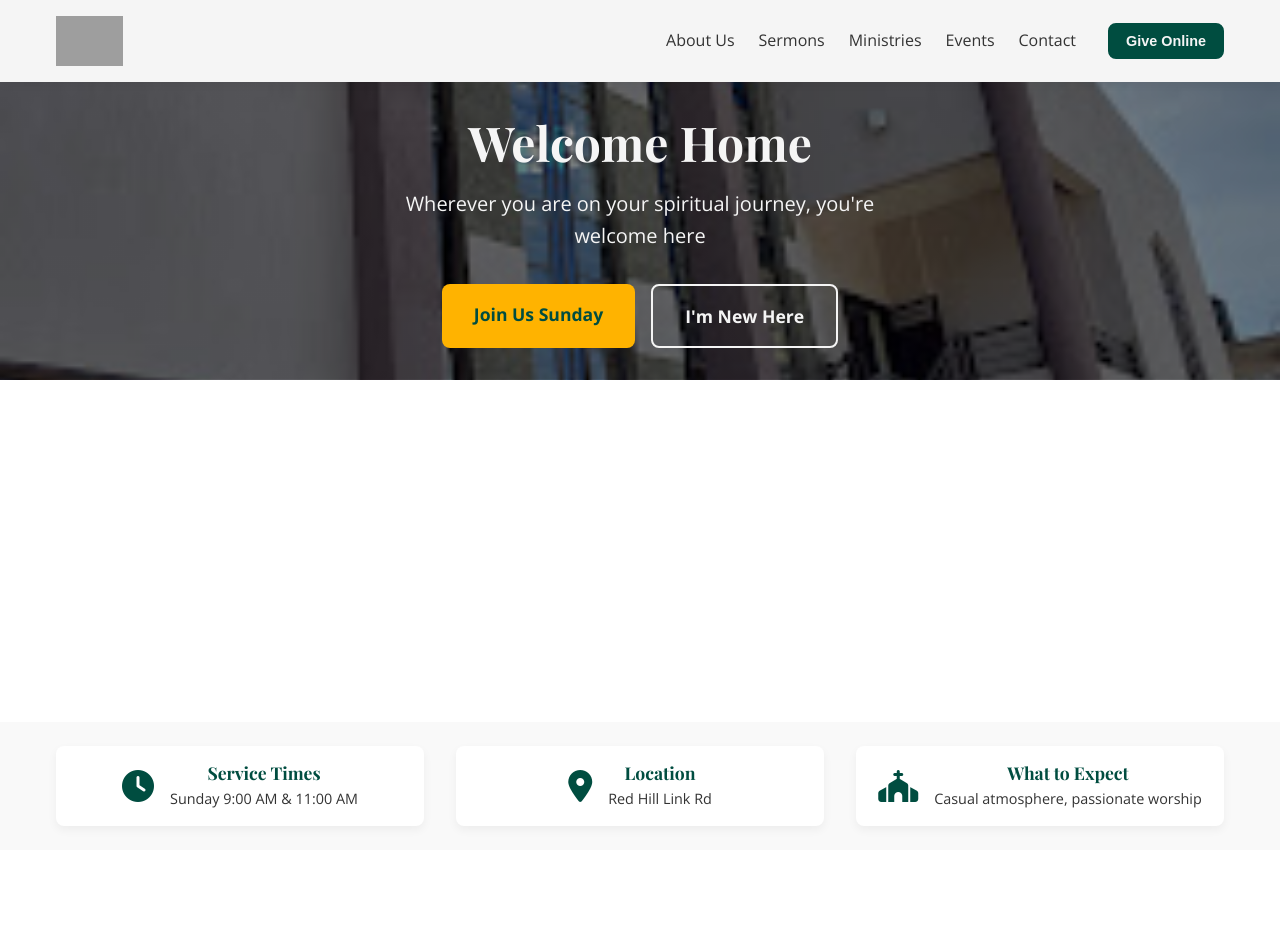
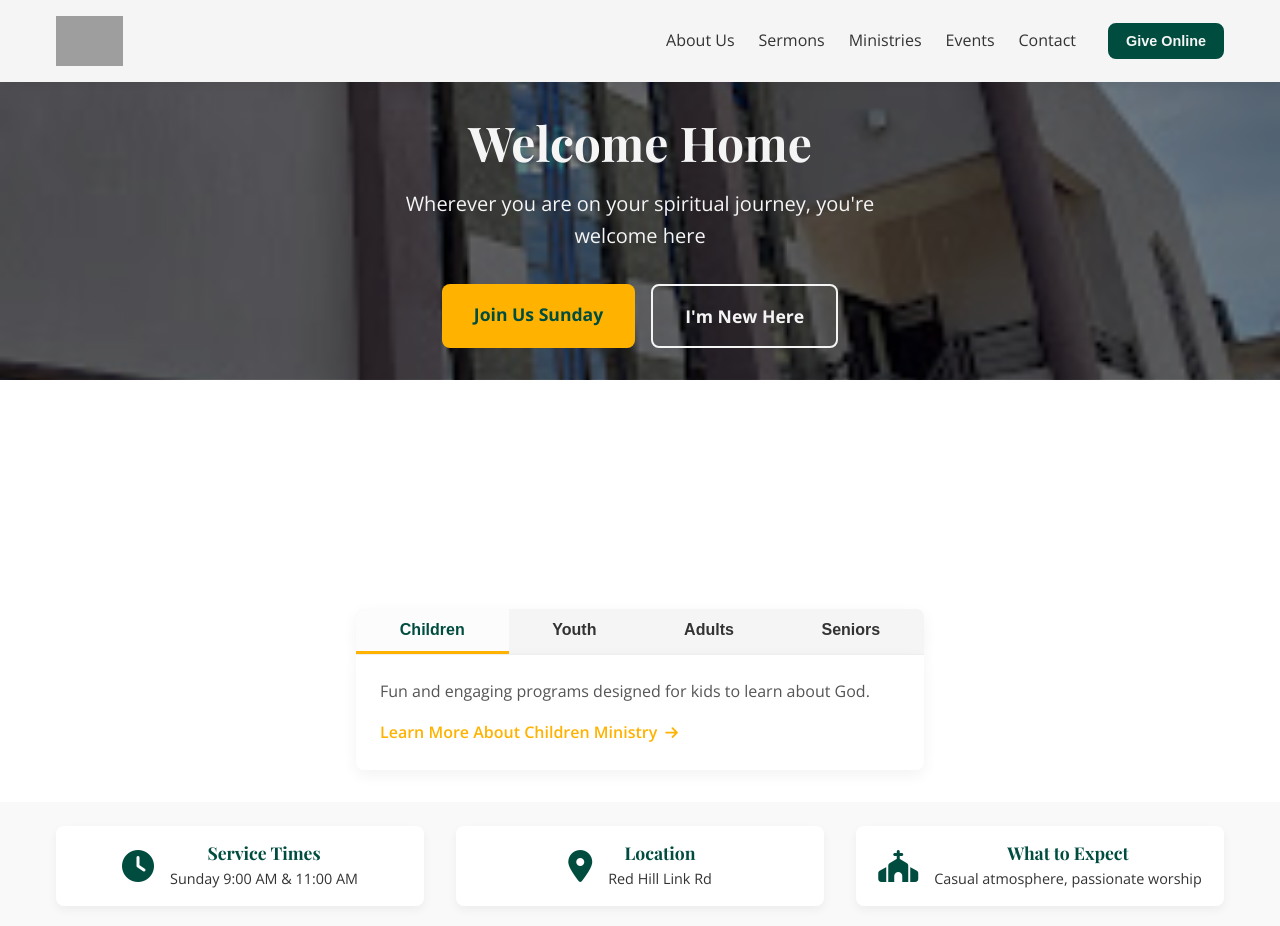
Before and after one commit to Jjumaaa/PCEA-NYARI, a React (Create React App) app: page / in a window 1280 px wide. Shown: the top 926 px of the page. Before the commit the page ends 850 px from the top, so only its background shows below. Built offline with nearby package versions, Linux system fonts and the light colour scheme; grey boxes are pictures that could not be loaded.

Commit message:
More edits to remove blank white part

```diff
--- /dev/null
+++ b/src/components/Common/MinistryTabs.js
@@ -0,0 +1,49 @@
+import React, { useState } from 'react';
+import { Link } from 'react-router-dom';
+import styles from './MinistryTabs.module.css';
+
+const MinistryTabs = () => {
+    // State to track the currently active tab
+    const [activeTab, setActiveTab] = useState('Children');
+
+    // Sample data for the tabs
+    const tabs = [
+        { name: 'Children', content: 'Fun and engaging programs designed for kids to learn about God.' },
+        { name: 'Youth', content: 'A dynamic group focusing on spiritual growth and building community for teens.' },
+        { name: 'Adults', content: 'Weekly small groups and Bible studies to deepen faith and fellowship.' },
+        { name: 'Seniors', content: 'Fellowship opportunities and support for our cherished older members.' },
+    ];
+
+    // Find the content for the active tab
+    const currentContent = tabs.find(tab => tab.name === activeTab)?.content;
+
+    return (
+        <div className={styles.ministryTabsContainer}>
+            <div className={styles.tabNav}>
+                {tabs.map((tab) => (
+                    <button
+                        key={tab.name}
+                        // Apply the active style if the tab name matches the state
+                        className={`${styles.tabButton} ${activeTab === tab.name ? styles.active : ''}`}
+                        onClick={() => setActiveTab(tab.name)}
+                        aria-selected={activeTab === tab.name}
+                        role="tab"
+                    >
+                        {tab.name}
+                    </button>
+                ))}
+            </div>
+
+            {/* The content panel that changes based on the active tab */}
+            <div className={styles.tabContent} role="tabpanel">
+                <p>{currentContent}</p>
+                {/* Add a button linking to the full ministries page */}
+                <Link to="/ministries" className={styles.contentLink}>
+                    Learn More About {activeTab} Ministry <i className="fas fa-arrow-right"></i>
+                </Link>
+            </div>
+        </div>
+    );
+};
+
+export default MinistryTabs;
--- /dev/null
+++ b/src/components/Common/MinistryTabs.module.css
@@ -0,0 +1,73 @@
+/* --- Tab Navigation Styles --- */
+.ministryTabsContainer {
+    width: 100%;
+    max-width: 600px;
+    margin: 2rem auto;
+}
+
+.tabNav {
+    display: flex;
+    justify-content: space-between;
+    background-color: var(--color-light-text); /* White background for the bar */
+    border-radius: var(--border-radius) var(--border-radius) 0 0;
+    overflow: hidden; /* Ensures buttons don't bleed out */
+    box-shadow: 0 5px 15px rgba(0, 0, 0, 0.05);
+}
+
+.tabButton {
+    flex-grow: 1;
+    padding: 0.75rem 1rem;
+    font-size: 1rem;
+    font-weight: 600;
+    text-align: center;
+    background-color: transparent;
+    border: none;
+    border-bottom: 3px solid transparent;
+    color: var(--color-text);
+    cursor: pointer;
+    transition: all 0.2s ease;
+}
+
+.tabButton:hover:not(.active) {
+    background-color: #f5f5f5;
+    color: var(--color-primary);
+}
+
+/* Active Tab Style */
+.tabButton.active {
+    color: var(--color-primary);
+    border-bottom: 3px solid var(--color-secondary); /* Highlight color */
+    background-color: #fcfcfc;
+}
+
+/* --- Tab Content Styles --- */
+.tabContent {
+    background-color: var(--color-background);
+    padding: 1.5rem;
+    border-radius: 0 0 var(--border-radius) var(--border-radius);
+    box-shadow: 0 5px 15px rgba(0, 0, 0, 0.05);
+    border-top: 1px solid #eee;
+}
+
+.tabContent p {
+    margin-bottom: 1rem;
+    line-height: 1.6;
+    color: #555;
+}
+
+.contentLink {
+    color: var(--color-secondary);
+    font-weight: 600;
+    text-decoration: none;
+    display: inline-flex;
+    align-items: center;
+}
+
+.contentLink i {
+    margin-left: 0.5rem;
+    font-size: 0.9rem;
+}
+
+.contentLink:hover {
+    color: var(--color-primary);
+}
--- a/src/pages/Home.js
+++ b/src/pages/Home.js
@@ -1,13 +1,24 @@
+// src/pages/Home.js
+
 import React from 'react';
 import { Link } from 'react-router-dom';
-import styles from './Home.module.css'; // Assume Home.module.css exists
+import styles from './Home.module.css';
+import MinistryTabs from '../components/Common/MinistryTabs'; // Line 4: MinistryTabs is imported
 
-// NOTE: All image paths must be accessible in your public folder (e.g., public/images/exterior.jpg)
+// Reusable component for the info cards at the bottom (unchanged)
+// const InfoCard = ({ iconClass, title, text }) => (
+//     <div className={styles.infoCard}>
+//         <div className={styles.iconWrapper}>
+//             <i className={`fas ${iconClass}`}></i>
+//         </div>
+//         <h4>{title}</h4>
+//         <p>{text}</p>
+//     </div>
+// );
+
 const HeroSection = () => {
     return (
         <section id="home" className={styles.hero}>
-            {/* For a true React slider, you'd use state/useEffect for transitions.
-                Here, we show the static structure of the first slide. */}
             <div className={styles.heroSlider}>
                 <div
                     className={`${styles.slide} ${styles.active}`}
@@ -24,9 +35,13 @@ const HeroSection = () => {
                         </div>
                     </div>
                 </div>
-                {/* The other slides would be included here, managed by React state */}
             </div>
-            {/* Slider controls omitted for pure structural conversion, but would use state/handlers */}
+
+            {/* 👇 MINISTRY TABS MUST BE RENDERED HERE TO RESOLVE THE WARNING 👇 */}
+            <div className={styles.ministryTabsWrapper}>
+                 <MinistryTabs />
+            </div>
+            {/* 👆 End Ministry Tabs 👆 */}
         </section>
     );
 };
@@ -66,10 +81,6 @@ const Home = () => {
     <>
       <HeroSection />
       <QuickInfoBar />
-      {/* You would add components for About, Sermons, Events, etc. here or route them separately */}
-      {/* <AboutSection /> */}
-      {/* <SermonsSection /> */}
-      {/* etc. */}
     </>
   );
 };
--- a/src/pages/Home.module.css
+++ b/src/pages/Home.module.css
@@ -113,6 +113,25 @@
     color: var(--color-text);
 }
 
+.ministryTabsWrapper {
+    position: absolute; /* Position relative to the .hero section */
+    bottom: 0;
+    left: 50%;
+    transform: translateX(-50%); /* Center the tabs horizontally */
+    width: 100%;
+    padding: 0 1rem; /* Ensure padding on small screens */
+    max-width: 600px; /* Match the max-width of the tabs component */
+    z-index: 50;
+}
+
+/* You might need to adjust the min-height of the .hero section
+   to ensure the tabs don't cut off the hero content when on a small screen */
+.hero {
+    position: relative;
+    min-height: 90vh; /* Increased height to accommodate the tabs at the bottom */
+    /* ... rest of your .hero styles ... */
+}
+
 
 /* --- Mobile Responsiveness --- */
 @media (max-width: 768px) {
```
